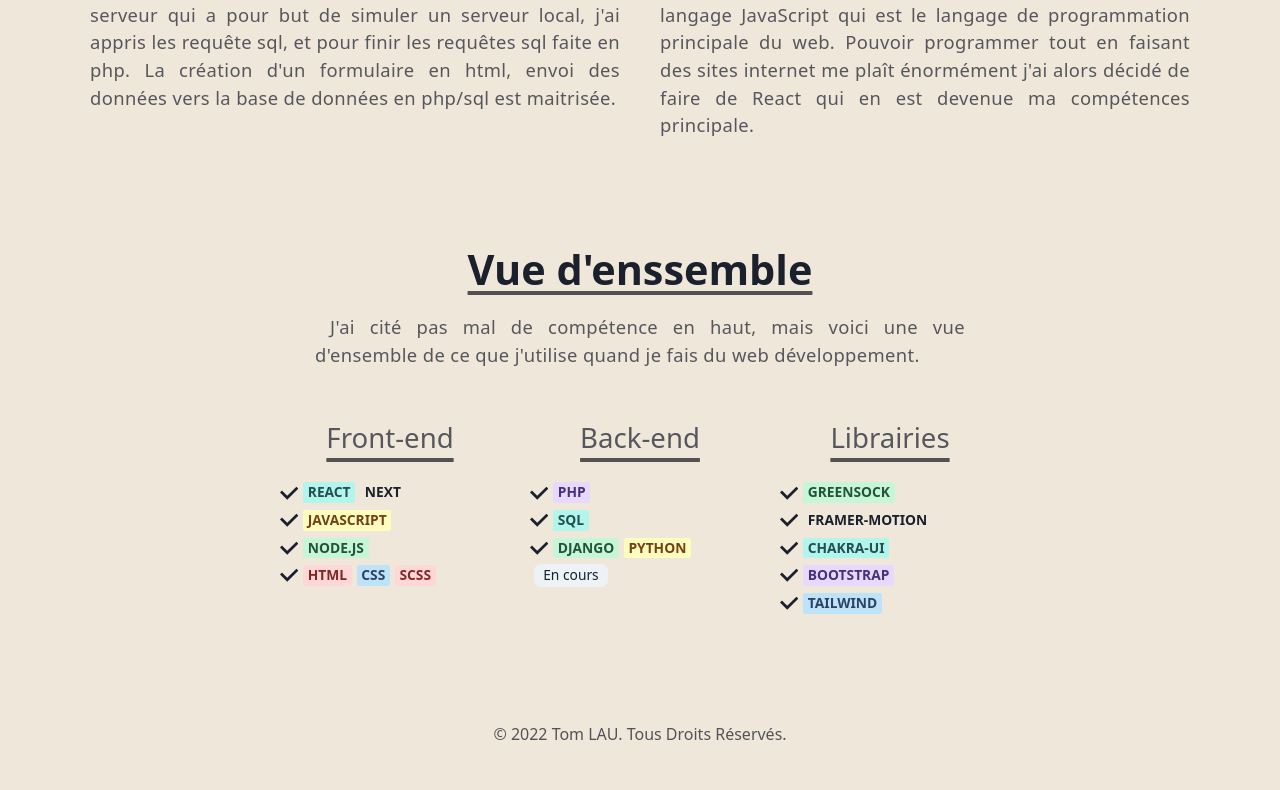
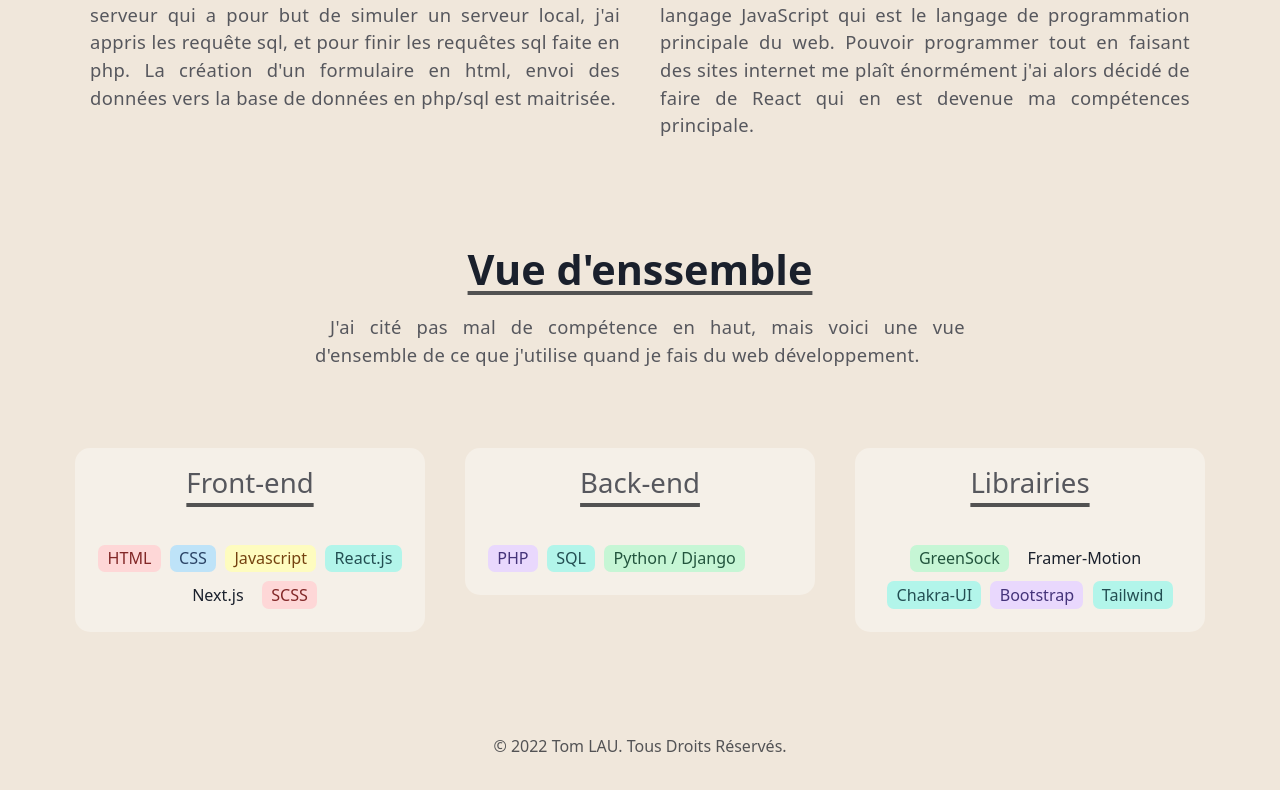
Before and after one commit to KiSEiGitHub/Me, a Next.js app: page /Competences in a window 1280 px wide. Shown: the part 847-1637 px from the top of the page. Built offline with nearby package versions, Linux system fonts and the light colour scheme.

Commit message:
style(competences) : rework quick view style

```diff
--- a/pages/Competences.jsx
+++ b/pages/Competences.jsx
@@ -1,35 +1,36 @@
-import { CheckIcon } from '@chakra-ui/icons';
-import { Badge, Box, Flex, Heading, Tag, Text } from '@chakra-ui/react';
-import { useContext } from 'react';
-import { LangContext } from '../Hook/LangContext';
-import { TextContext } from '../Hook/TextContext';
+import {CheckIcon} from '@chakra-ui/icons';
+import {Badge, Box, Flex, Heading, HStack, Tag, Text, useColorMode, VStack} from '@chakra-ui/react';
+import {useContext} from 'react';
+import {LangContext} from '../Hook/LangContext';
+import {TextContext} from '../Hook/TextContext';
 import Section from '../Layout/Section';
-import { ParaIndent, SectionTitle } from '../Layout/CustomText';
+import {ParaIndent, SectionTitle} from '../Layout/CustomText';
 import Fade from 'react-reveal/Fade';
 
 const Competences = () => {
 
-    const { toggleLang } = useContext(LangContext);
-    const { Data } = useContext(TextContext);
-    const { DataSkill } = useContext(TextContext);
+    const {toggleLang} = useContext(LangContext);
+    const {Data} = useContext(TextContext);
+    const {DataSkill} = useContext(TextContext);
+    const {colorMode} = useColorMode();
 
     return (
         <>
-            <Section delay = {0.2}>
+            <Section delay={0.2}>
                 <Box>
                     <Fade top>
                         <Box
-                            m = "100px auto 10px"
-                            p = "25px"
-                            w = {{ md : '500px', lg : '700px' }}
+                            m="100px auto 10px"
+                            p="25px"
+                            w={{md: '500px', lg: '700px'}}
                         >
                             <SectionTitle>
                                 {toggleLang ? 'Mon histoire' : 'My story'}
                             </SectionTitle>
                             <ParaIndent>
                                 {toggleLang
-                                    ? Data[ 'Other' ][ 'Story' ][ 'FR' ]
-                                    : Data[ 'Other' ][ 'Story' ][ 'EN' ]
+                                    ? Data['Other']['Story']['FR']
+                                    : Data['Other']['Story']['EN']
                                 }
                             </ParaIndent>
                         </Box>
@@ -37,33 +38,33 @@ const Competences = () => {
 
                     <Fade bottom>
                         <Flex
-                            maxW = "1300px"
-                            h = "auto"
-                            flexWrap = "wrap"
-                            m = "20px auto 20px"
-                            justifyContent = "center"
-                            p = "20px"
+                            maxW="1300px"
+                            h="auto"
+                            flexWrap="wrap"
+                            m="20px auto 20px"
+                            justifyContent="center"
+                            p="20px"
                         >
                             {DataSkill.map((ele) =>
                                 <>
-                                    <Section delay = {ele[ 'FR' ][ 'Delay' ]}>
+                                    <Section delay={ele['FR']['Delay']}>
                                         <Box
-                                            w = {{ sm : 'auto', md : '450px', lg : '550px' }}
-                                            h = "auto"
-                                            m = "10px"
-                                            p = "10px"
-                                            flexShrink = "1"
+                                            w={{sm: 'auto', md: '450px', lg: '550px'}}
+                                            h="auto"
+                                            m="10px"
+                                            p="10px"
+                                            flexShrink="1"
                                         >
                                             <SectionTitle>
                                                 {toggleLang
-                                                    ? ele[ 'FR' ][ 'Title' ]
-                                                    : ele[ 'EN' ][ 'Title' ]
+                                                    ? ele['FR']['Title']
+                                                    : ele['EN']['Title']
                                                 }
                                             </SectionTitle>
                                             <ParaIndent>
                                                 {toggleLang
-                                                    ? ele[ 'FR' ][ 'Desc' ]
-                                                    : ele[ 'EN' ][ 'Desc' ]
+                                                    ? ele['FR']['Desc']
+                                                    : ele['EN']['Desc']
                                                 }
                                             </ParaIndent>
                                         </Box>
@@ -74,15 +75,15 @@ const Competences = () => {
                     </Fade>
                     <Fade bottom>
                         <Box
-                            w = "80%"
-                            h = "auto"
-                            p = "0 20px"
-                            m = "0 auto"
+                            w="80%"
+                            h="auto"
+                            p="0 20px"
+                            m="0 auto"
                         >
                             <Heading
-                                variant = "section-title"
-                                textAlign = "center"
-                                mt = "1px"
+                                variant="section-title"
+                                textAlign="center"
+                                mt="1px"
                             >
                                 {/* eslint-disable-next-line react/no-unescaped-entities */}
                                 {toggleLang
@@ -91,18 +92,18 @@ const Competences = () => {
                                 }
                             </Heading>
                             <Box
-                                m = "0 auto"
+                                m="0 auto"
 
                             >
                                 <Text
-                                    variant = "ParaIndent"
-                                    w = {{ sm : '240px', md : '350px', lg : '650px' }}
-                                    m = "0 auto"
+                                    variant="ParaIndent"
+                                    w={{sm: '240px', md: '350px', lg: '650px'}}
+                                    m="0 auto"
                                 >
                                     {/* eslint-disable-next-line react/no-unescaped-entities */}
                                     {toggleLang
-                                        ? Data[ 'Other' ][ 'QuickView' ][ 'FR' ]
-                                        : Data[ 'Other' ][ 'QuickView' ][ 'EN' ]
+                                        ? Data['Other']['QuickView']['FR']
+                                        : Data['Other']['QuickView']['EN']
                                     }
                                 </Text>
                             </Box>
@@ -111,107 +112,87 @@ const Competences = () => {
 
                     <Fade bottom>
                         <Flex
-                            justifyContent = "center"
-                            m = "20px auto 0"
-                            maxW = "1350px"
-                            flexWrap = "wrap"
-
+                            maxW='1200px'
+                            h='auto'
+                            m='70px auto 0'
+                            flexWrap='wrap'
+                            justifyContent='center'
+                            alignItems='baseline'
                         >
                             <Box
-                                w = "220px"
-                                h = "auto"
-                                m = "15px"
-
+                                w='350px'
+                                h='auto'
+                                bg={colorMode === 'light' ? '#f5f0e8' : '#313134'}
+                                m='10px 20px'
+                                borderRadius={15}
                             >
-                                <Text variant = "section-title" textAlign = "center">Front-end</Text>
-                                <Box>
-                                    <Box>
-                                        <span> <CheckIcon /> </span>
-                                        <Badge colorScheme = "teal" mr = "5px">React</Badge>
-                                        <Badge colorScheme = "black">Next</Badge>
-                                    </Box>
-
-                                    <Box>
-                                        <span> <CheckIcon /> </span>
-                                        <Badge colorScheme = "yellow">JavaScript</Badge>
-                                    </Box>
-
-                                    <Box>
-                                        <span> <CheckIcon /> </span>
-                                        <Badge colorScheme = "green">Node.js</Badge>
-                                    </Box>
-
-                                    <Box>
-                                        <span> <CheckIcon /> </span>
-                                        <Badge colorScheme = "red" mr = "5px">HTML</Badge>
-                                        <Badge colorScheme = "blue">CSS</Badge>
-                                        <Badge colorScheme = "red" ml = "5px">SCSS</Badge>
-                                    </Box>
+                                <Text
+                                    variant='section-title'
+                                    textAlign='center'
+                                >
+                                    Front-end
+                                </Text>
+                                <Box p={5}>
+                                    <VStack spacing={2}>
+                                        <HStack spacing={2}>
+                                            <Tag variant='subtle' colorScheme='red'>HTML</Tag>
+                                            <Tag variant='subtle' colorScheme='blue'>CSS</Tag>
+                                            <Tag variant='subtle' colorScheme='yellow'>Javascript</Tag>
+                                            <Tag variant='subtle' colorScheme='teal'>React.js</Tag>
+                                        </HStack>
+                                        <HStack spacing={2}>
+                                            <Tag variant='subtle' colorScheme='black'>Next.js</Tag>
+                                            <Tag variant='subtle' colorScheme='red'>SCSS</Tag>
+                                        </HStack>
+                                    </VStack>
                                 </Box>
-
-
                             </Box>
                             <Box
-                                w = "220px"
-                                h = "auto"
-                                m = "15px"
+                                w='350px'
+                                h='auto'
+                                bg={colorMode === 'light' ? '#f5f0e8' : '#313134'}
+                                m='10px 20px'
+                                borderRadius={15}
                             >
-                                <Text variant = "section-title" textAlign = "center">Back-end</Text>
-                                <Box>
-                                    <Box>
-                                        <span> <CheckIcon /> </span>
-                                        <Badge colorScheme = "purple">PHP</Badge>
-                                    </Box>
-
-                                    <Box>
-                                        <span> <CheckIcon /> </span>
-                                        <Badge colorScheme = "teal">SQL</Badge>
-                                    </Box>
-
-                                    <Box>
-                                        <span> <CheckIcon /> </span>
-                                        <Badge colorScheme = "green" mr = "5px" w = "auto">Django</Badge>
-                                        <Badge colorScheme = "yellow">Python</Badge>
-                                        <Tag size = "sm" pos = "relative" top = "4px" left = "4px">En cours</Tag>
-                                    </Box>
+                                <Text
+                                    variant='section-title'
+                                    textAlign='center'
+                                >
+                                    Back-end
+                                </Text>
+                                <Box p={5}>
+                                    <HStack spacing={2}>
+                                        <Tag variant='subtle' colorScheme='purple'>PHP</Tag>
+                                        <Tag variant='subtle' colorScheme='teal'>SQL</Tag>
+                                        <Tag variant='subtle' colorScheme='green'>Python / Django</Tag>
+                                    </HStack>
                                 </Box>
-
                             </Box>
                             <Box
-                                w = "220px"
-                                h = "auto"
-                                m = "15px"
+                                w='350px'
+                                h='auto'
+                                bg={colorMode === 'light' ? '#f5f0e8' : '#313134'}
+                                m='10px 20px'
+                                borderRadius={15}
                             >
-                                <Text variant = "section-title" textAlign = "center">
-                                    {toggleLang
-                                        ? 'Librairies'
-                                        : 'Librarys'
-                                    }
+                                <Text
+                                    variant='section-title'
+                                    textAlign='center'
+                                >
+                                    Librairies
                                 </Text>
-                                <Box>
-                                    <Box>
-                                        <span> <CheckIcon /> </span>
-                                        <Badge colorScheme = "green" mr = "5px">GreenSock</Badge>
-                                    </Box>
-
-                                    <Box>
-                                        <span> <CheckIcon /> </span>
-                                        <Badge colorScheme = "black" mr = "5px">Framer-motion</Badge>
-                                    </Box>
-
-                                    <Box>
-                                        <span> <CheckIcon /> </span>
-                                        <Badge colorScheme = "teal" mr = "5px">Chakra-ui</Badge>
-                                    </Box>
-
-                                    <Box>
-                                        <span> <CheckIcon /> </span>
-                                        <Badge colorScheme = "purple" mr = "5px">Bootstrap</Badge>
-                                    </Box>
-                                    <Box>
-                                        <span> <CheckIcon /> </span>
-                                        <Badge colorScheme = "blue" mr = "5px">Tailwind</Badge>
-                                    </Box>
+                                <Box p={5}>
+                                    <VStack spacing={2}>
+                                        <HStack spacing={2}>
+                                            <Tag variant='subtle' colorScheme='green'>GreenSock</Tag>
+                                            <Tag variant='subtle' colorScheme='black'>Framer-Motion</Tag>
+                                        </HStack>
+                                        <HStack spacing={2}>
+                                            <Tag variant='subtle' colorScheme='teal'>Chakra-UI</Tag>
+                                            <Tag variant='subtle' colorScheme='purple'>Bootstrap</Tag>
+                                            <Tag variant='subtle' colorScheme='teal'>Tailwind</Tag>
+                                        </HStack>
+                                    </VStack>
                                 </Box>
                             </Box>
                         </Flex>
```
